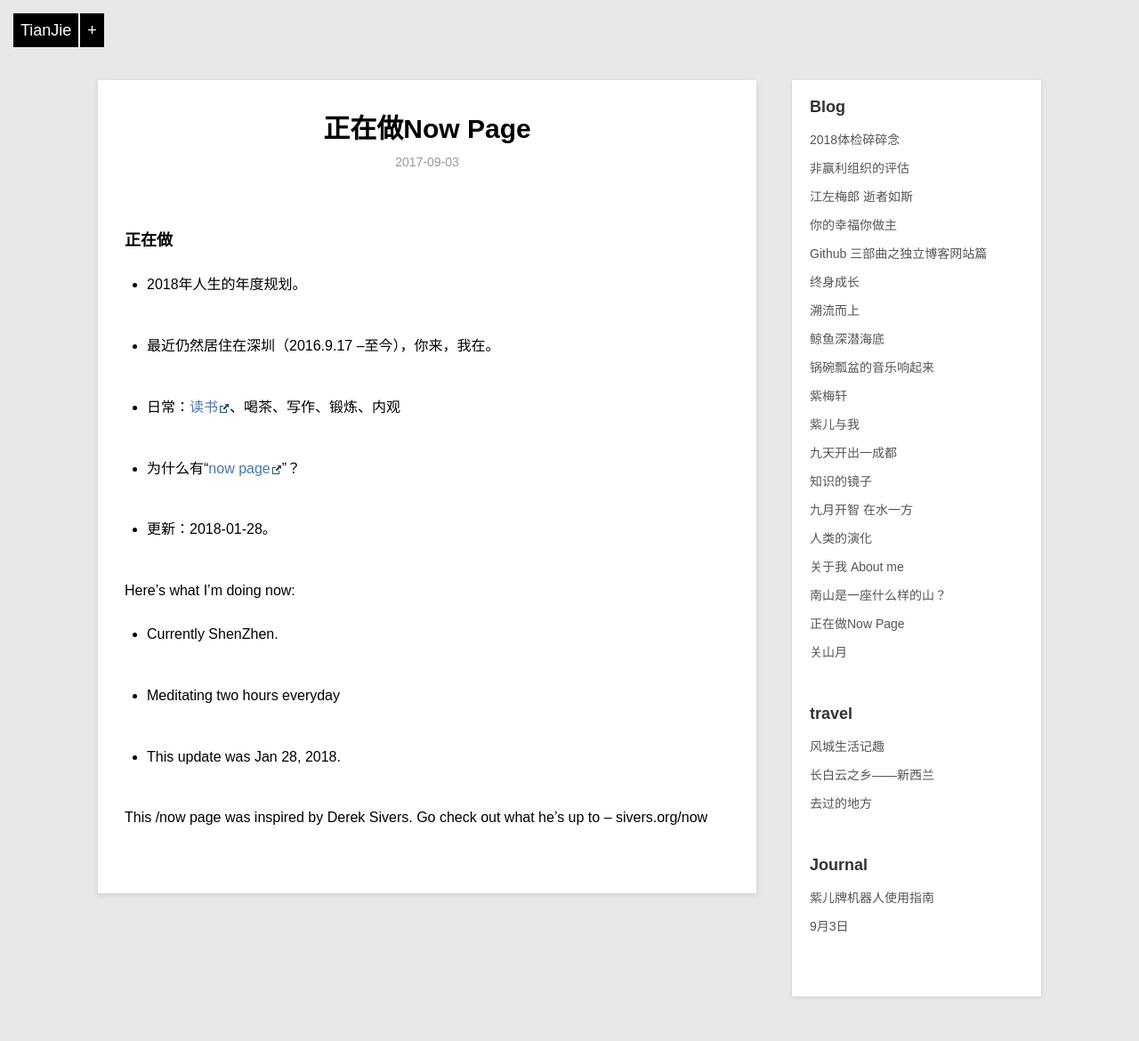
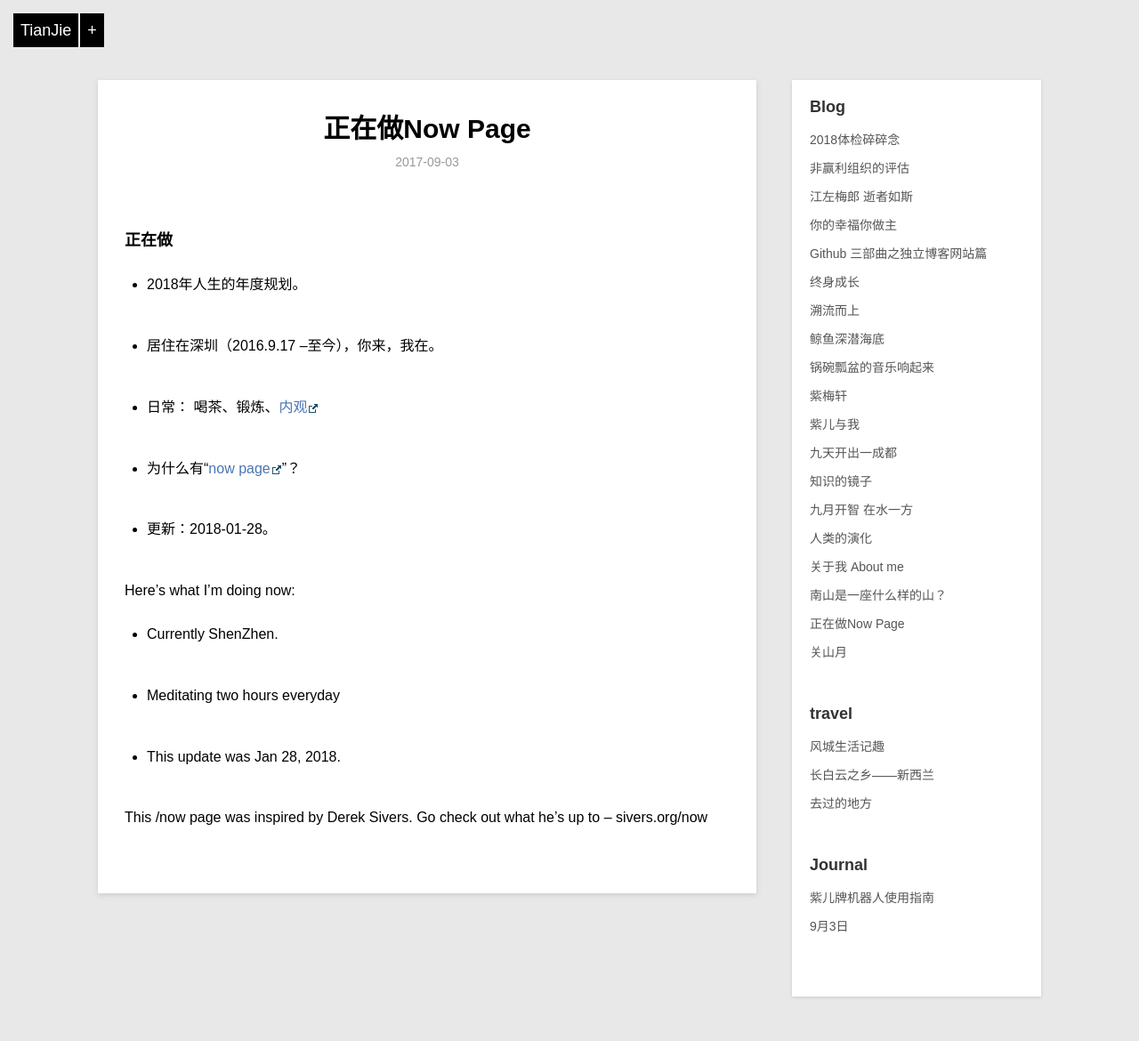
Before and after one commit to violettianjie/violettianjie.github.io, a Jekyll site: the page built from _posts/blog/2017-09-03-now.md, in a window 1280 px wide. Shown: the whole page at 89% size. Built offline with Jekyll 4.4.1, drawn with Linux system fonts in a browser that asks for light colours; comment, search, counter and statistics services are not loaded.

Commit message:
Update 2017-09-03-now.md

```diff
--- a/_posts/blog/2017-09-03-now.md
+++ b/_posts/blog/2017-09-03-now.md
@@ -12,9 +12,9 @@ category: blog
 - 2018年人生的年度规划。
 
 
-- 最近仍然居住在深圳（2016.9.17 --至今），你来，我在。
+- 居住在深圳（2016.9.17 --至今），你来，我在。
 
-- 日常：[读书](https://www.douban.com/doulist/41691053/)、喝茶、写作、锻炼、内观
+- 日常： 喝茶、锻炼、[内观](https://www.dhamma.org/zh-HANS/index)
 
 - 为什么有“[now page](http://nownownow.com/about)”？
 
```
